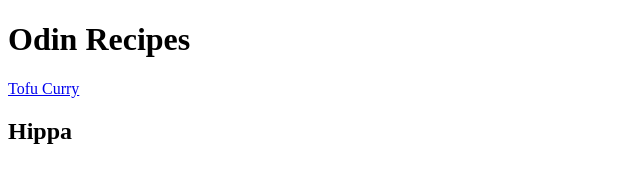
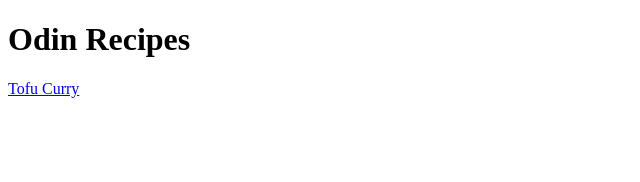
Before and after one commit to sakorpel/odin-recipes, a plain HTML site: page index.html in a window 1280 px wide. Shown: the whole page, without its empty margins (0-640 px from the left). Drawn offline with Linux system fonts and the light colour scheme.

```diff
--- a/index.html
+++ b/index.html
@@ -8,6 +8,5 @@
     <body>
         <h1>Odin Recipes</h1>
         <a href="./recipes/tofu-curry.html">Tofu Curry</a>
-        <h2>Hippa</h2>
     </body>
 </html>
```
Also changed, not shown: images/curry.jpg (added).
